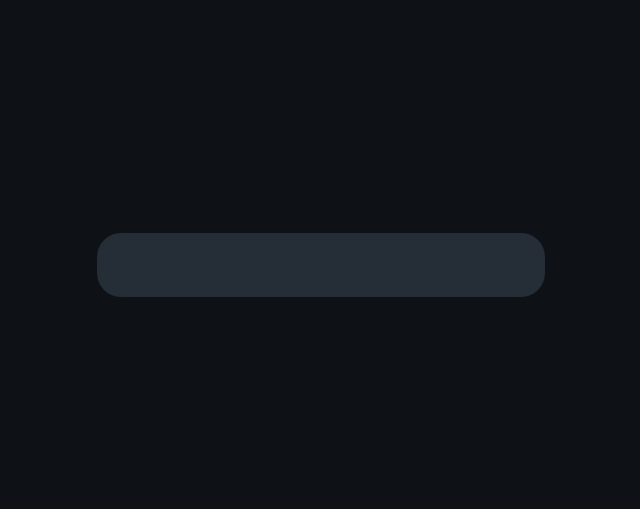
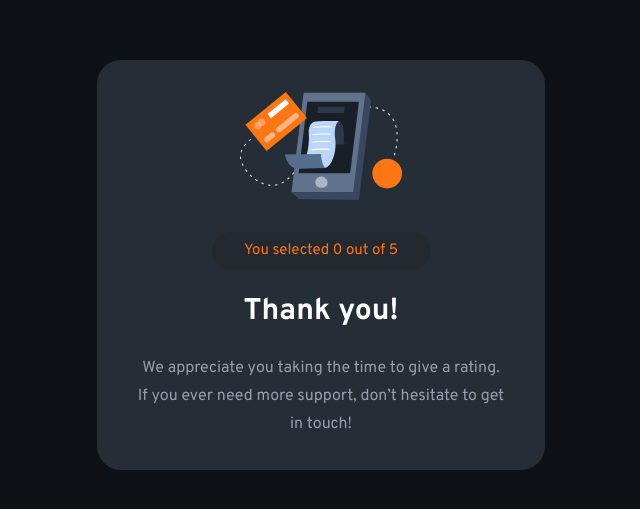
Before and after one commit to gracebir/interactive-rating, a React (Vite) app: page /summary in a window 1280 px wide. Shown: the part 135-644 px from the top of the page, without its empty margins (319-959 px from the left). Built offline with nearby package versions, Linux system fonts and the light colour scheme.

Commit message:
summary page

```diff
--- a/src/pages/Summary.jsx
+++ b/src/pages/Summary.jsx
@@ -1,10 +1,25 @@
 import React from 'react'
 import Layout from './Layout'
+import thank from '../assets/illustration-thank-you.svg'
 
-const Summary = () => {
+const Summary = ({ rate }) => {
   return (
     <Layout>
-
+      <div className='flex flex-col gap-4 lg:gap-6 text-grey'>
+        <div className='flex flex-col gap-6 lg:gap-8 items-center'>
+          <img src={thank} alt="thnak" />
+          <div className='bg-[#242930] px-8 py-2 rounded-3xl text-[15px] text-orange'>
+            <span> You selected {rate} out of 5</span>
+          </div>
+        </div>
+        <div className='flex flex-col text-center gap-4 lg:gap-6'>
+          <h1 className='text-2xl lg:text-3xl font-bold text-white'>Thank you!</h1>
+          <p className='leading-7 lg:px-2 px-0'>
+            We appreciate you taking the time to give a rating. If you ever need more support,
+            don’t hesitate to get in touch!
+          </p>
+        </div>
+      </div>
     </Layout>
   )
 }
```
